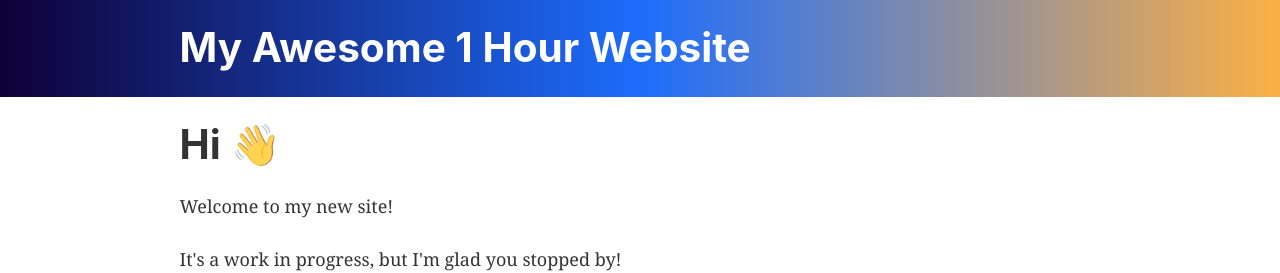
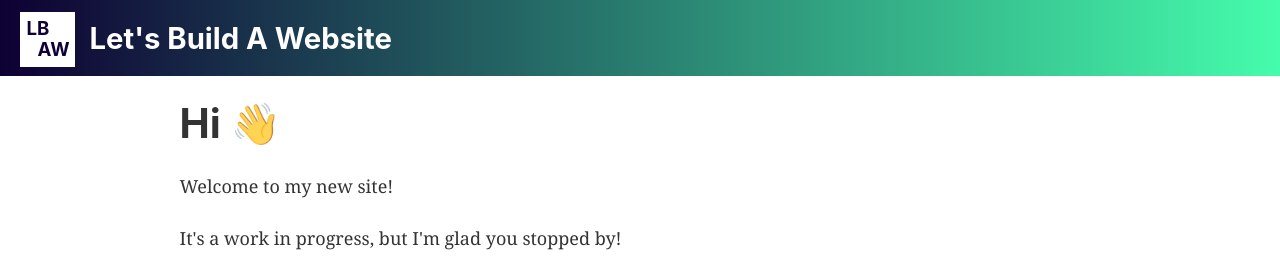
Before and after one commit to mitchhussey/lets-build-a-site, a Gatsby site in the folder my-awesome-website/: page / in a window 1280 px wide. Shown: the top 273 px of the page. Built offline with nearby package versions, Linux system fonts and the light colour scheme; Gatsby itself is replaced by a stand-in of ours; grey boxes are pictures that could not be loaded.

Commit message:
Added temporary Logo and tweaked header

```diff
--- a/my-awesome-website/gatsby-config.js
+++ b/my-awesome-website/gatsby-config.js
@@ -1,6 +1,6 @@
 module.exports = {
   siteMetadata: {
-    title: `My Awesome 1 Hour Website`,
+    title: `Let's Build A Website`,
     description: `My personal portfolio website`,
     author: `@mitch_hussey`,
   },
--- a/my-awesome-website/src/components/header.js
+++ b/my-awesome-website/src/components/header.js
@@ -6,28 +6,61 @@ const Header = ({ siteTitle }) => (
   <header
     style={{
       background: `rgb(15,0,55)`,
-      background: `linear-gradient(90deg, rgba(15,0,55,1) 0%, rgba(29,109,253,1) 50%, rgba(252,176,69,1) 100%)`,
+      background: `linear-gradient(90deg, rgba(14,0,51,1) 0%, rgba(69,252,172,1) 100%)`,
       marginBottom: `1.45rem`,
     }}
   >
     <div
       style={{
-        margin: `0 auto`,
+        margin: `0`,
         maxWidth: 960,
-        padding: `1.45rem 1.0875rem`,
+        padding: `.5rem 1.0875rem`,
       }}
     >
-      <h1 style={{ margin: 0 }}>
+      <h2 style={{
+        margin: 0,
+      }}>
         <Link
           to="/"
           style={{
+            textDecoration: `none`,
+            display: 'inline-flex',
+            alignItems: 'center',
+          }}>
+          <span id="logo"
+            style={{
+            backgroundColor: "white",
+            color: `rgba(15,0,55,1)`,
+            display: 'inline-block',
+            padding: '7px',
+            textDecoration: `none`,
+            fontSize: "14pt",
+            width: '55px',
+          }}>
+            <span style={{
+                display: `inline-grid`,
+              }}>
+              <span style={{
+                textDecoration: `none`,
+              }}>
+                LB
+              </span>
+              <span style={{
+                paddingLeft: `11px`,
+              }}>
+                AW
+              </span>
+            </span>
+          </span>
+          <span style={{
             color: `white`,
+            paddingLeft: '15px',
             textDecoration: `none`,
-          }}
-        >
-          {siteTitle}
+          }}>
+            {siteTitle}
+          </span>
         </Link>
-      </h1>
+      </h2>
     </div>
   </header>
 )
```
Also changed, not shown: 1 other file.
